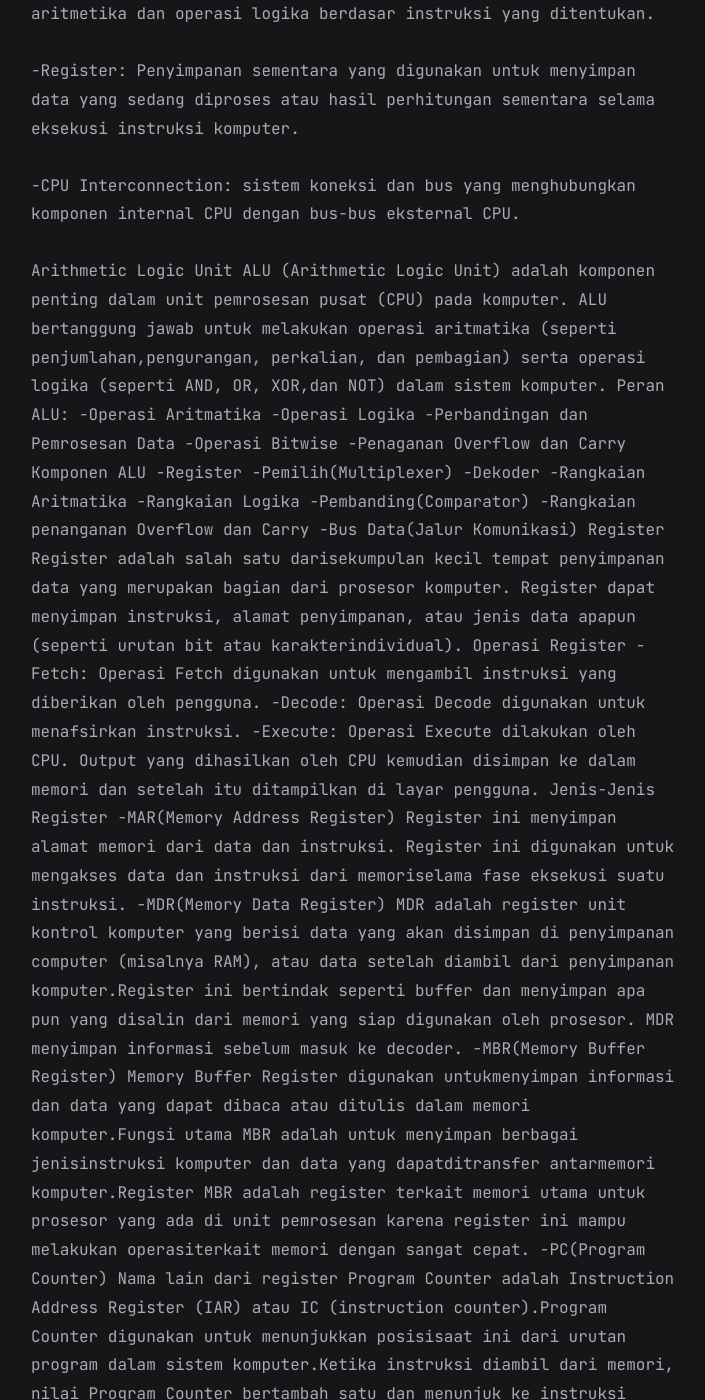
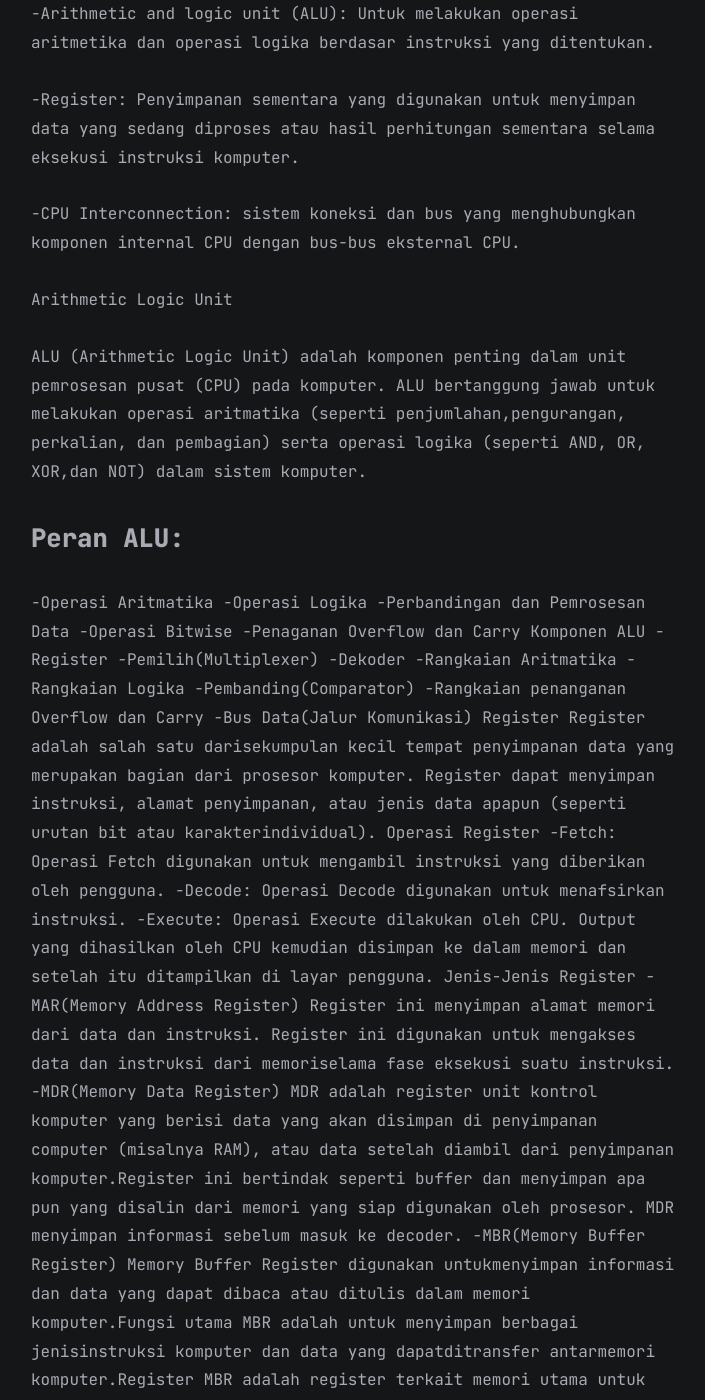
Before and after one commit to shera1402/shera1402.github.io, a Jekyll site: the page built from all_collections/_posts/2023-11-07-Resume-Arsikom.md, in a window 1280 px wide and 1400 px high, scrolled down 814 px. Shown: the whole window, without its empty margins (284-989 px from the left). Built offline with Jekyll 4.4.1, drawn with Linux system fonts in a browser that asks for light colours; comment, search, counter and statistics services are not loaded; a style sheet for code colours, icons or effects is not loaded; some of the changed text lies outside the part shown.

Commit message:
Update 2023-11-07-Resume-Arsikom.md

```diff
--- a/all_collections/_posts/2023-11-07-Resume-Arsikom.md
+++ b/all_collections/_posts/2023-11-07-Resume-Arsikom.md
@@ -20,11 +20,11 @@ komputer.</p>
 <p>-CPU Interconnection: sistem koneksi dan bus yang menghubungkan komponen
 internal CPU dengan bus-bus eksternal CPU.</p>
 Arithmetic Logic Unit
-ALU (Arithmetic Logic Unit) adalah komponen penting dalam unit pemrosesan pusat
+<p>ALU (Arithmetic Logic Unit) adalah komponen penting dalam unit pemrosesan pusat
 (CPU) pada komputer. ALU bertanggung jawab untuk melakukan operasi aritmatika
 (seperti penjumlahan,pengurangan, perkalian, dan pembagian) serta operasi logika
-(seperti AND, OR, XOR,dan NOT) dalam sistem komputer.
-Peran ALU:
+(seperti AND, OR, XOR,dan NOT) dalam sistem komputer.</p>
+<h3>Peran ALU:</h3>
 -Operasi Aritmatika
 -Operasi Logika
 -Perbandingan dan Pemrosesan Data
```
